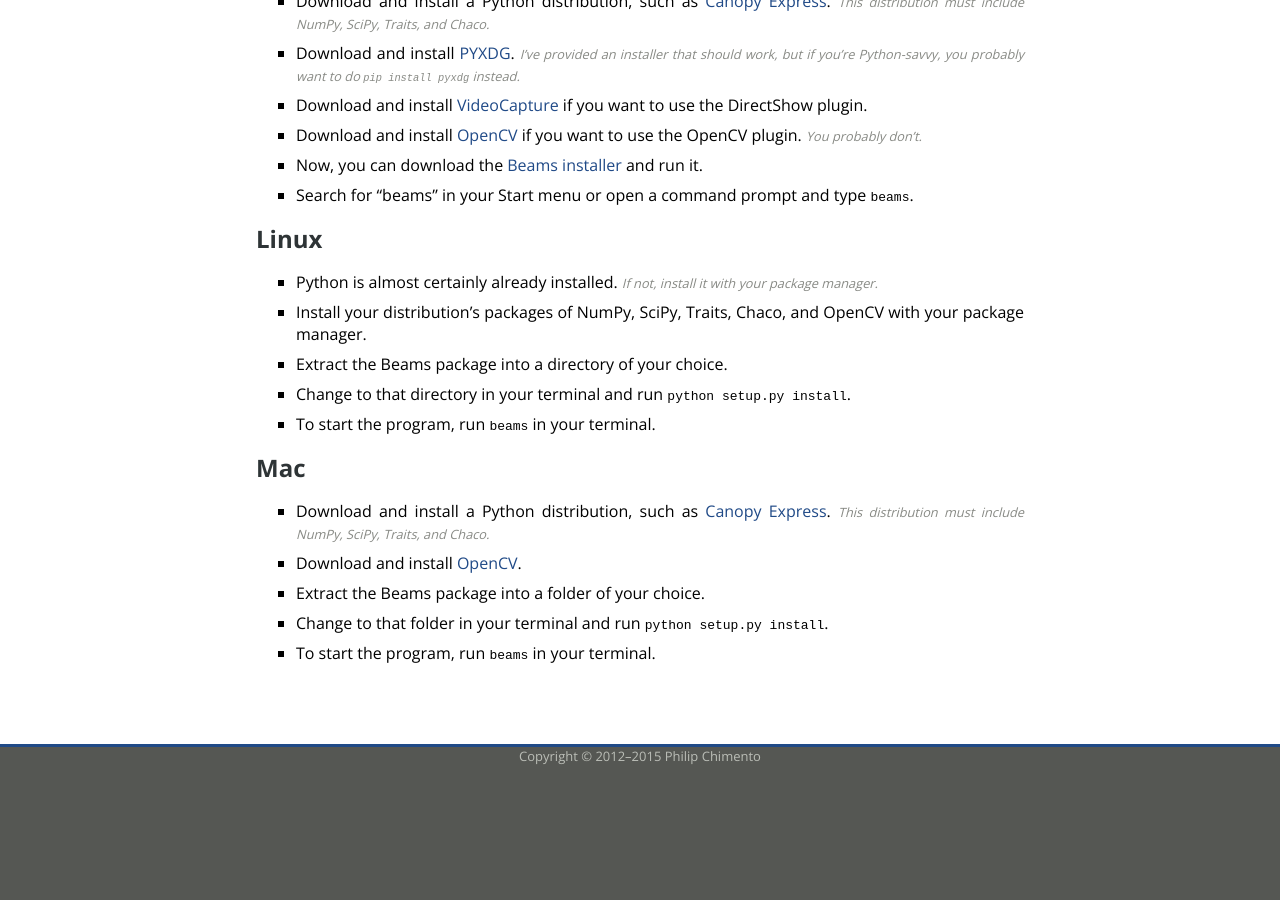
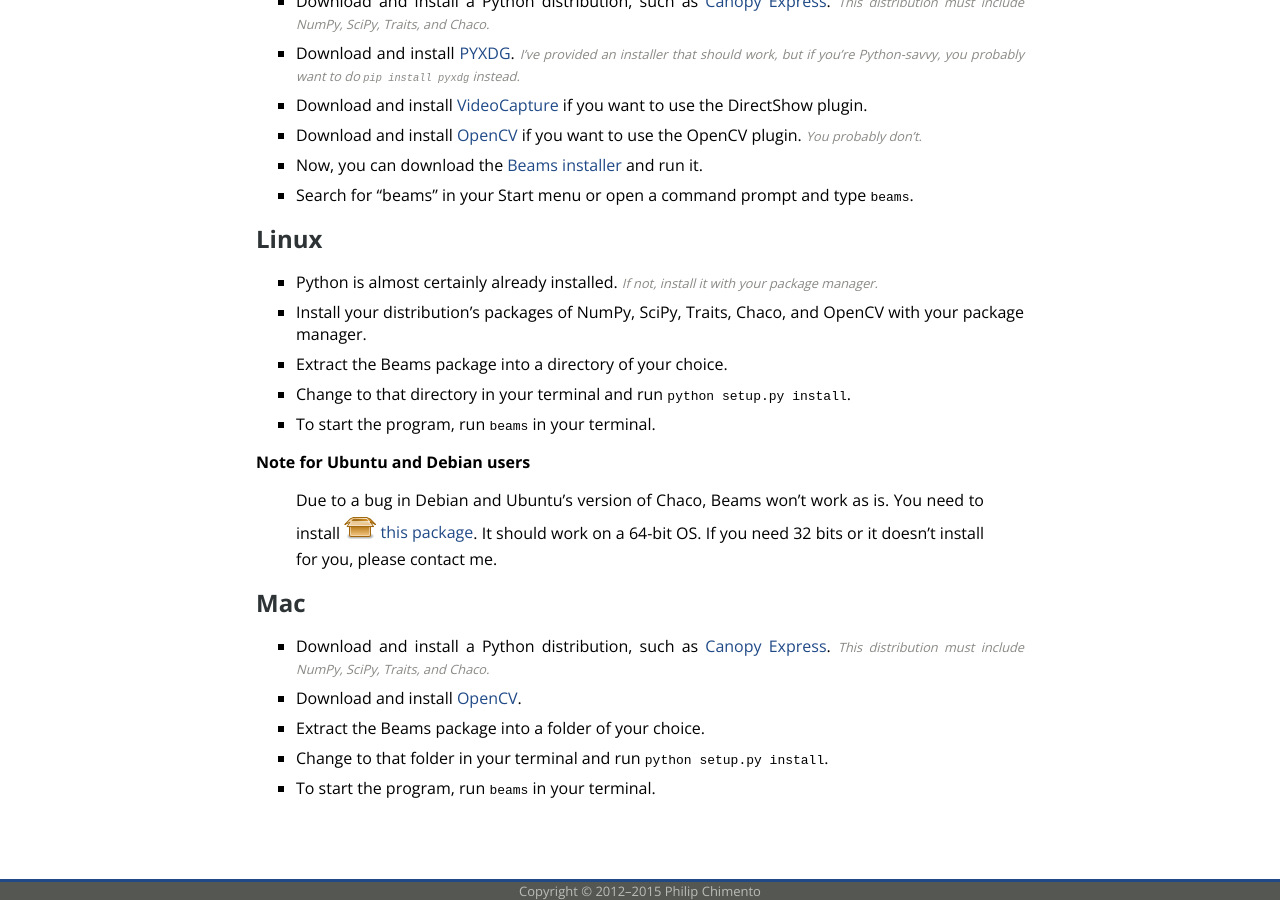
Before and after one commit to ptomato/ptomato.github.com, a Jekyll site: the page built from opensource/beams/beams-download.md, in a window 1280 px wide and 900 px high, scrolled down 1270 px. Built offline with Jekyll 4.4.1, drawn with Linux system fonts in a browser that asks for light colours; before the commit the page ends 2035 px from its top, so only the background shows below that.

Commit message:
Add workaround package for Ubuntu and Debian
See [ptomato/Beams#3].

```diff
--- a/opensource/beams/beams-download.md
+++ b/opensource/beams/beams-download.md
@@ -61,6 +61,12 @@
 * Change to that directory in your terminal and run <code>python setup.py install</code>.
 * To start the program, run <code>beams</code> in your terminal.
 
+**Note for Ubuntu and Debian users**
+> Due to a bug in Debian and Ubuntu's version of Chaco, Beams won't work as is.
+> You need to install <a class="source-download" href="/downloads/python-enable_4.3.0-2.1_amd64.deb">this package</a>.
+> It should work on a 64-bit OS.
+> If you need 32 bits or it doesn't install for you, please contact me.
+
 ## Mac ##
 
 * Download and install a Python distribution, such as [Canopy Express](https://enthought.com/products/canopy/#/limited). <span class="note">This distribution must include NumPy, SciPy, Traits, and Chaco.</span>
```
Also changed, not shown: 1 other file.
